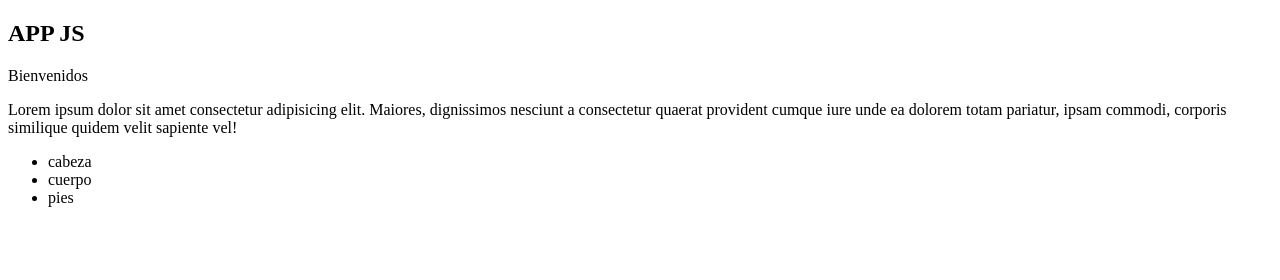
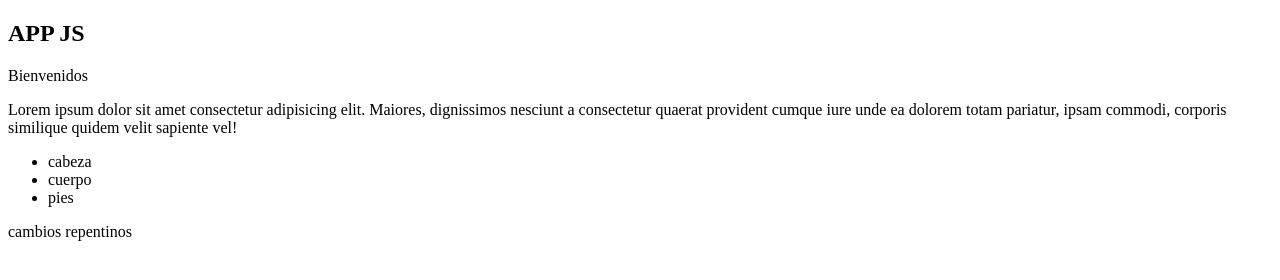
Before and after one commit to jorgemanriquep7/proyecto_prueba, a plain HTML site: page index.html in a window 1280 px wide. Drawn offline with Linux system fonts and the light colour scheme.

Commit message:
agregue parrafo

```diff
--- a/index.html
+++ b/index.html
@@ -16,5 +16,7 @@
             <li>pies</li>
         </ul>
     </form>
+
+    <p>cambios repentinos</p>
 </body>
 </html>
```
